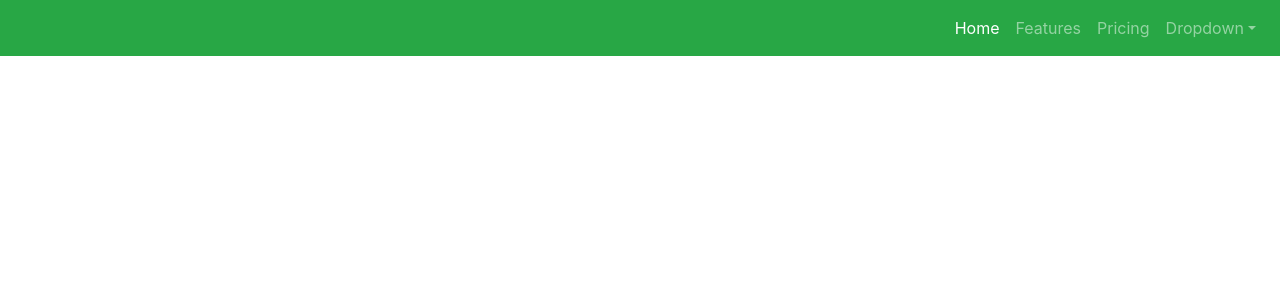
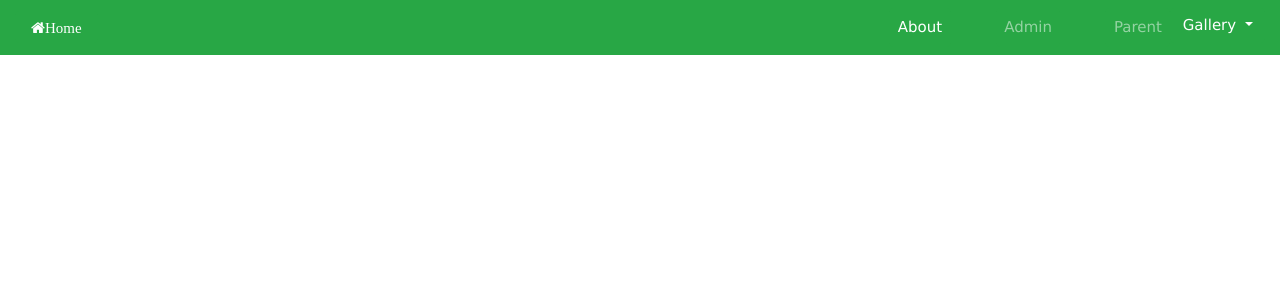
Before and after one commit to Marionjames-ally/Engagement, a Python web app: template app/templates/navbar.html in a window 1280 px wide. Shown: the top 300 px of the page. Run offline with Jinja, Linux system fonts and the light colour scheme; the template is opened without the code that fills it, so the values that code supplies are empty; some libraries are stand-ins or nearby versions.

Commit message:
add font awsome link in nav bar html file

```diff
--- a/app/templates/navbar.html
+++ b/app/templates/navbar.html
@@ -7,6 +7,8 @@
   <meta http-equiv="X-UA-Compatible" content="ie=edge">
   <title>Navbar</title>
   <link rel="stylesheet" href="https://stackpath.bootstrapcdn.com/bootstrap/4.4.1/css/bootstrap.min.css">
+  <link rel="stylesheet" href="https://www.w3schools.com/w3css/4/w3.css">
+<link rel="stylesheet" href="https://cdnjs.cloudflare.com/ajax/libs/font-awesome/4.7.0/css/font-awesome.min.css">
 </head>
 
 <body>
@@ -14,7 +16,9 @@
 <nav class="navbar navbar-expand-lg navbar-dark bg-success">
 
   <!-- Navbar brand -->
-  <a class="navbar-brand" href="#"></a>
+  <!-- <a class="navbar-brand btn btn-success" href="#">Home</a> -->
+  <a class="fa fa-home nav-link btn btn-success" href="#">Home</a>
+
 
   <!-- Collapse button -->
   <button class="navbar-toggler" type="button" data-toggle="collapse" data-target="#basicExampleNav"
@@ -28,30 +32,28 @@
     <!-- Links -->
     <ul class="navbar-nav ml-auto">
       <li class="nav-item active">
-        <a class="nav-link" href="#">Home
+        <a class="nav-link btn btn-success" href="#">About
           <span class="sr-only">(current)</span>
         </a>
       </li>
-      <li class="nav-item">
-        <a class="nav-link" href="#">Features</a>
+      <li class="nav-item ml-5">
+        <a class="nav-link btn btn-success" href="#">Admin</a>
       </li>
-      <li class="nav-item">
-        <a class="nav-link" href="#">Pricing</a>
+      <li class="nav-item ml-5">
+        <a class="nav-link btn btn-success" href="#">Parent</a>
       </li>
-
-      <!-- Dropdown -->
-      <li class="nav-item dropdown">
-        <a class="nav-link dropdown-toggle" id="navbarDropdownMenuLink" data-toggle="dropdown"
-          aria-haspopup="true" aria-expanded="false">Dropdown</a>
-        <div class="dropdown-menu dropdown-primary" aria-labelledby="navbarDropdownMenuLink">
-          <a class="dropdown-item" href="#">Action</a>
-          <a class="dropdown-item" href="#">Another action</a>
-          <a class="dropdown-item" href="#">Something else here</a>
+      <div class="dropdown">
+          <button class="btn btn-success dropdown-toggle" type="button" data-toggle="dropdown">Gallery
+          <span class="caret"></span></button>
+          <ul class="dropdown-menu">
+            <li><a href="#">SPORTS</a></li>
+            <li><a href="#">DRAMA</a></li>
+            <li><a href="#">SCHOOL</a></li>
+          </ul>
         </div>
-      </li>
 
     </ul>
-    <!-- Links -->
+
 
 
   </div>
```
